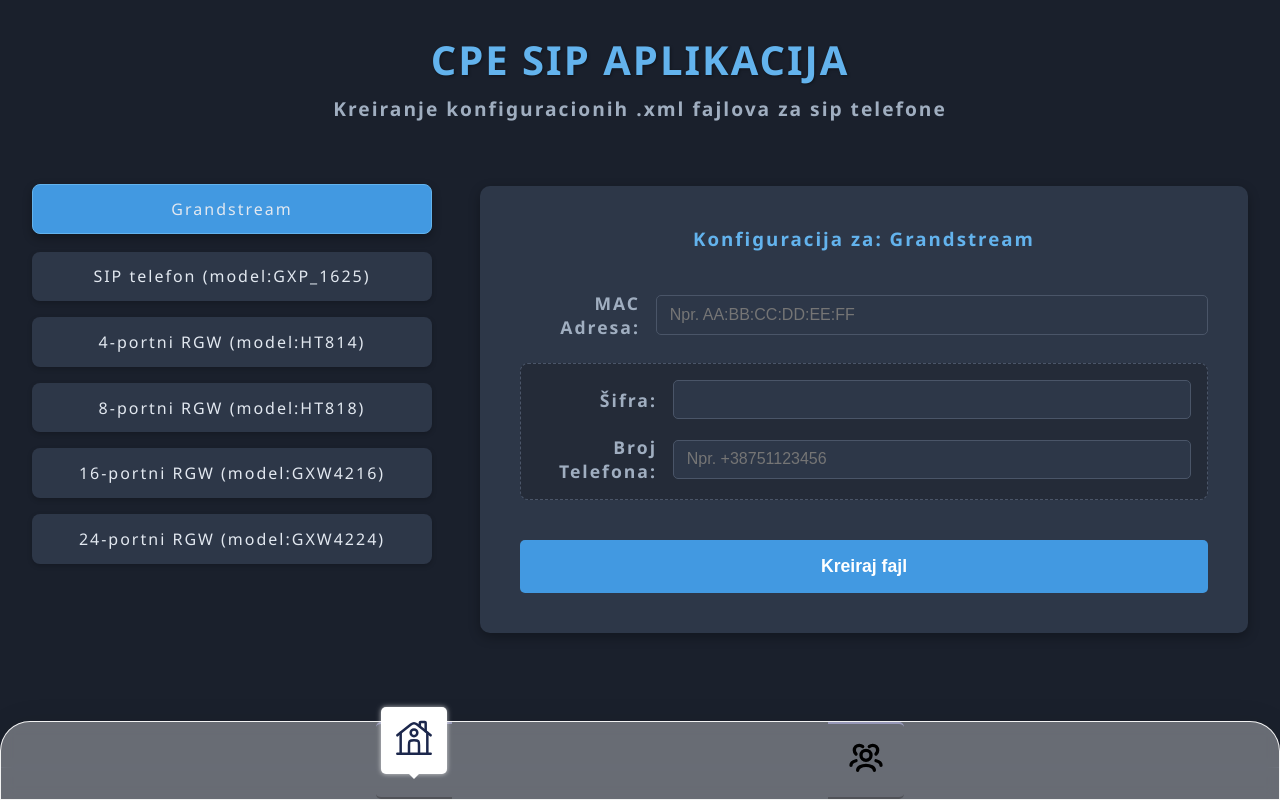
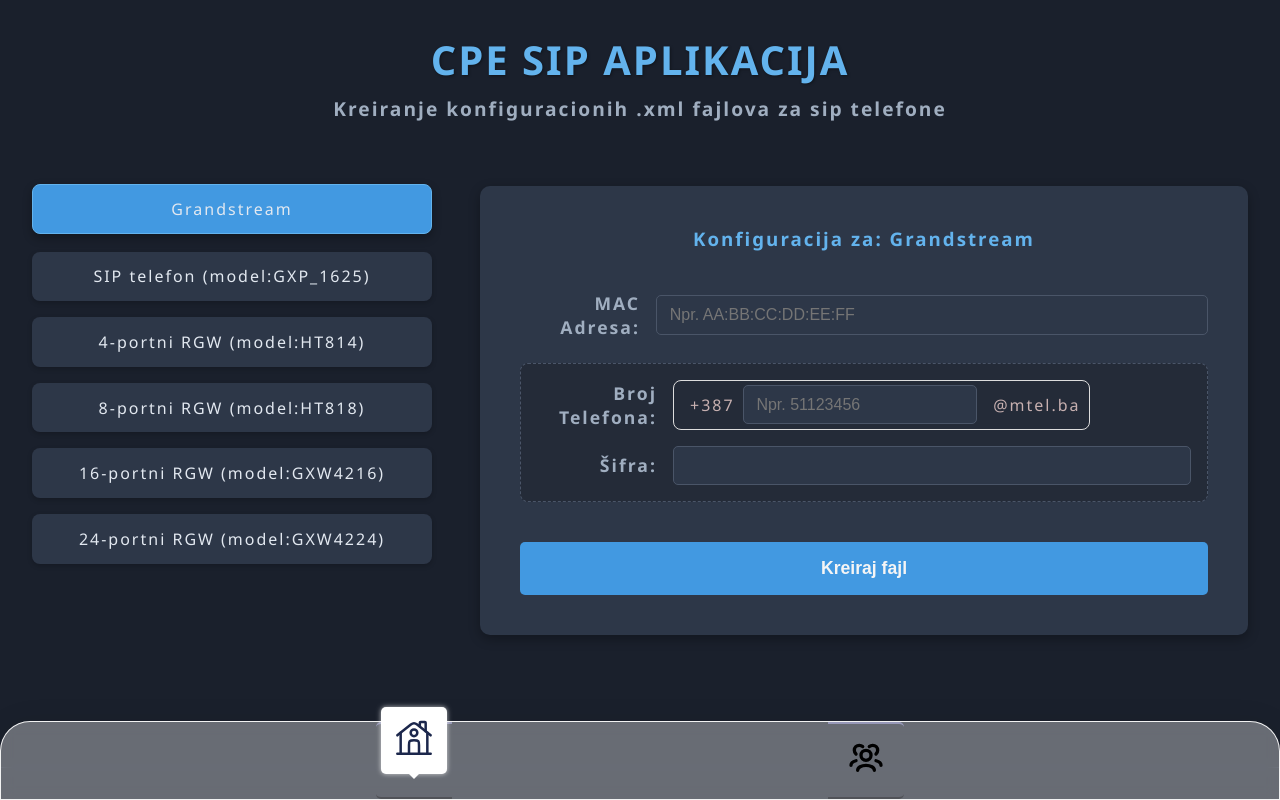
Before and after one commit to zorandasc/cpe_sip_app, a Next.js app: page / in a window 1280 px wide. Built offline with nearby package versions, Linux system fonts and the light colour scheme; no server answers.

Commit message:
added tel prefix and sufiks

```diff
--- a/docker-compose.prod.yml
+++ b/docker-compose.prod.yml
@@ -32,7 +32,8 @@ services:
       #./host-xml-configs: This is the path on your host server
       #(relative to where you run docker compose up).
       #Docker will create this folder if it doesn't exist.
-      - ./host-xml-configs:/app/xmlconfigs
+      - ./var/www/html/Grandstream/:/app/xmlconfigs
+      - ./var/SQLitedatabase/:/app/data
     restart: always # Keep the container running
     environment:
       # Add any environment variables your Next.js app needs
--- a/src/app/page.jsx
+++ b/src/app/page.jsx
@@ -213,33 +213,41 @@ export default function Home() {
                 {selectedPhone.port > 1 && (
                   <h4 className={styles.portHeading}>Port {index + 1}</h4>
                 )}
-
-                <div>
-                  <label htmlFor={`sifra-${index}`}>Šifra:</label>
-                  <input
-                    type="password"
-                    id={`sifra-${index}`}
-                    value={config.sifra}
-                    onChange={(e) =>
-                      handlePortInputChange(index, "sifra", e.target.value)
-                    }
-                  />
-                </div>
                 <div>
                   <label htmlFor={`brojTelefona-${index}`}>
                     Broj Telefona:
                   </label>
+                  <div className={styles.phoneInputContainer}>
+                    <span className={styles.phonePrefix}>+387</span>
                     <input
                       type="tel"
+                      pattern="[0-9]*"
                       id={`brojTelefona-${index}`}
                       value={config.brojTelefona}
-                    placeholder="Npr. +38751123456"
+                      placeholder="Npr. 51123456"
+                      minLength={8}
+                      maxLength={8}
                       onChange={(e) =>
                         handlePortInputChange(
                           index,
                           "brojTelefona",
                           e.target.value
                         )
+                      }
+                    />
+                    <span className={styles.phonePrefix}>@mtel.ba</span>
+                  </div>
+                </div>
+                <div>
+                  <label htmlFor={`sifra-${index}`}>Šifra:</label>
+                  <input
+                    type="password"
+                    minLength={8}
+                    maxLength={8}
+                    id={`sifra-${index}`}
+                    value={config.sifra}
+                    onChange={(e) =>
+                      handlePortInputChange(index, "sifra", e.target.value)
                     }
                   />
                 </div>
--- a/src/app/page.module.css
+++ b/src/app/page.module.css
@@ -209,7 +209,7 @@
 
 .main form button[type="submit"] {
   background-color: #4299e1; /* A strong, clear blue */
-  color: white;
+  color: whitesmoke;
   padding: 1rem 1.5rem;
   border: none;
   border-radius: 5px;
@@ -237,6 +237,38 @@
   font-size: 0.9em;
   border-top: 1px solid #2d3748;
   background-color: #1a202c; /* Matches page background */
+}
+
+.phoneInputContainer {
+  display: flex; /* Makes prefix and input align horizontally */
+  align-items: center; /* Vertically centers them */
+border: 1px solid #ddd;  /* Match input border */
+  border-radius: 8px; /* Match input border-radius */
+  overflow: hidden; /* Ensures no content spills out */
+
+  transition: border-color 0.3s ease, box-shadow 0.3s ease;
+}
+
+.phoneInputContainer:focus-within {
+  border-color: #0070f3; /* Focus style */
+  box-shadow: 0 0 0 3px rgba(0, 112, 243, 0.2); /* Focus style */
+}
+
+.phonePrefix {
+  padding: 0.8rem 0.5rem 0.8rem 1rem; /* Padding for the prefix */
+  color: #c7b0b0; /* Slightly muted color for the prefix */
+  font-size: 1rem;
+  /* Ensure it doesn't shrink */
+  flex-shrink: 0;
+}
+
+.phoneInputField {
+  flex-grow: 1; /* Allows the input to take remaining space */
+  border: none; /* Remove individual input border */
+  padding: 0.8rem 1rem 0.8rem 0.5rem; /* Adjust padding for input */
+  font-size: 1rem;
+  outline: none; /* Remove default outline on focus */
+  background-color: transparent; /* Ensure input background is transparent */
 }
 
 /* --- Responsive Adjustments --- */
@@ -290,6 +322,9 @@
   }
 }
 
+
+
+
 /* For screens smaller than 600px (typical phone breakpoint) */
 @media (max-width: 600px) {
   .title {
@@ -317,4 +352,5 @@
     font-size: 1em; /* Adjust font sizes for smaller screens */
     padding: 0.7rem 1rem;
   }
+
 }
```
Lines whose indentation alone changed are shown as unchanged.
